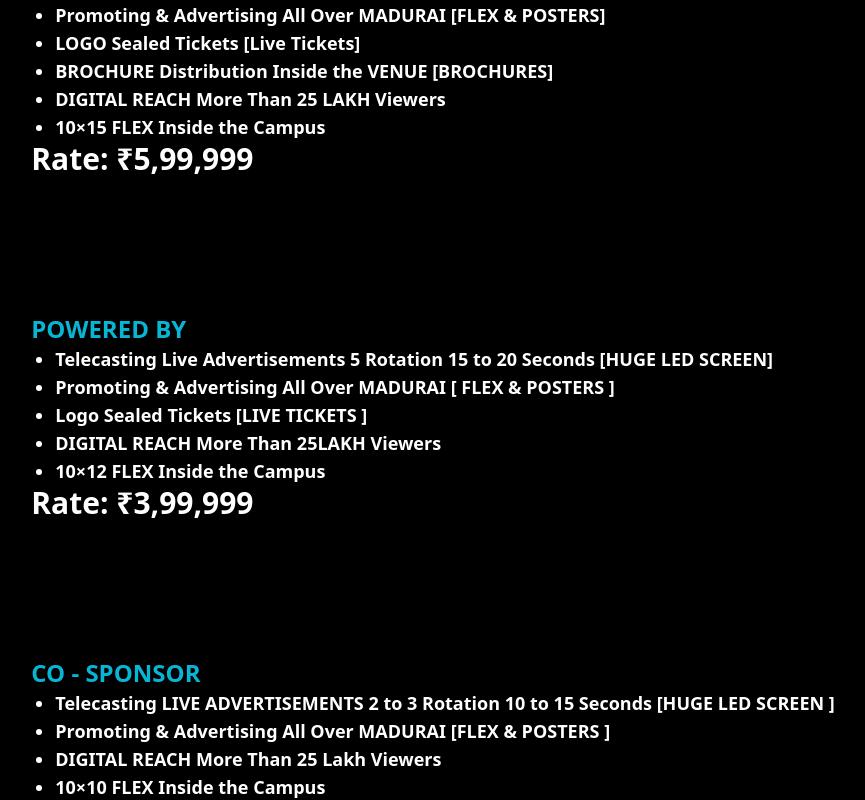
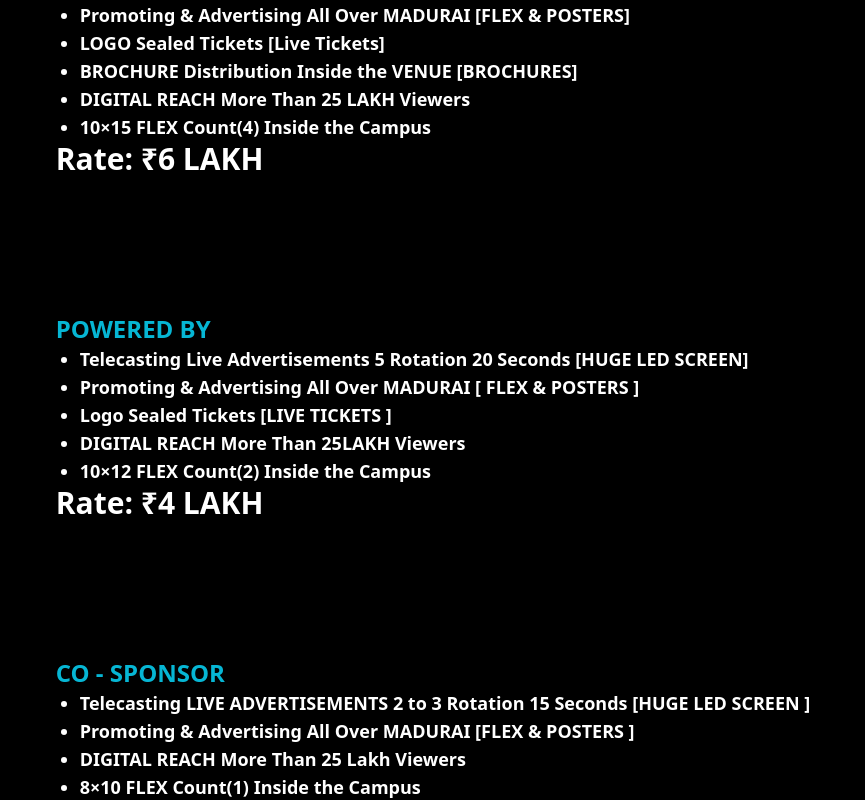
Before and after one commit to yukendhiran/Isai-Events, a Next.js app: page / in a window 1280 px wide. Shown: the part 2569-3369 px from the top of the page, without its empty margins (207-1072 px from the left). Built offline with nearby package versions, Linux system fonts and the light colour scheme.

Commit message:
content update

```diff
--- a/app/plans.js
+++ b/app/plans.js
@@ -24,15 +24,15 @@
 					- DIGITAL REACH More Than 25 LAKH Viewers
 
 
-					- 10×15 FLEX Inside the Campus'
-					rate='Rate: ₹5,99,999'
+					- 10×15 FLEX Count(4) Inside the Campus'
+					rate='Rate: ₹6 LAKH'
 				/>
 
 				<Card
 					image='/genie.svg'
 					imageName='genie'
 					title='POWERED BY'
-					details='Telecasting Live Advertisements 5 Rotation 15 to 20 Seconds
+					details='Telecasting Live Advertisements 5 Rotation  20 Seconds
 					[HUGE LED SCREEN]
 
 					- Promoting & Advertising All Over MADURAI
@@ -45,8 +45,8 @@
 
 
 
-					- 10×12 FLEX Inside the Campus '
-					rate='Rate: ₹3,99,999'
+					- 10×12 FLEX Count(2) Inside the Campus '
+					rate='Rate: ₹4 LAKH'
 				/>
 
 				<Card
@@ -54,7 +54,7 @@
 					imageName='genie'
 					title='CO - SPONSOR'
 					details='
-					Telecasting LIVE ADVERTISEMENTS 2 to 3 Rotation 10 to 15 Seconds
+					Telecasting LIVE ADVERTISEMENTS 2 to 3 Rotation 15 Seconds
 					[HUGE LED SCREEN ]
 
 					- Promoting & Advertising All Over MADURAI
@@ -62,9 +62,9 @@
 
 					- DIGITAL REACH More Than 25 Lakh Viewers
 
-					- 10×10 FLEX
+					- 8×10 FLEX Count(1)
 					Inside the Campus  '
-					rate='Rate: ₹1,49,999'
+					rate='Rate: ₹1.5 LAKH'
 				/>
 				</div>
 		</div>
```
